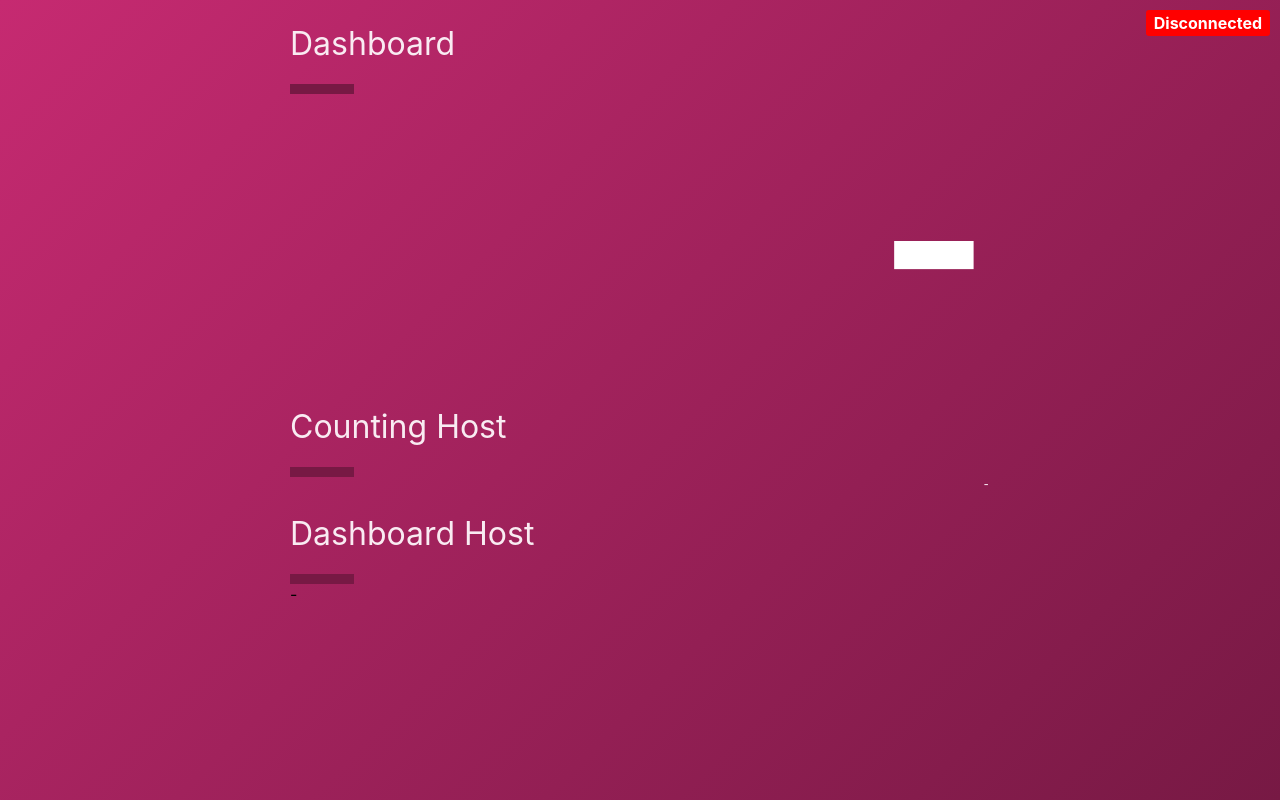
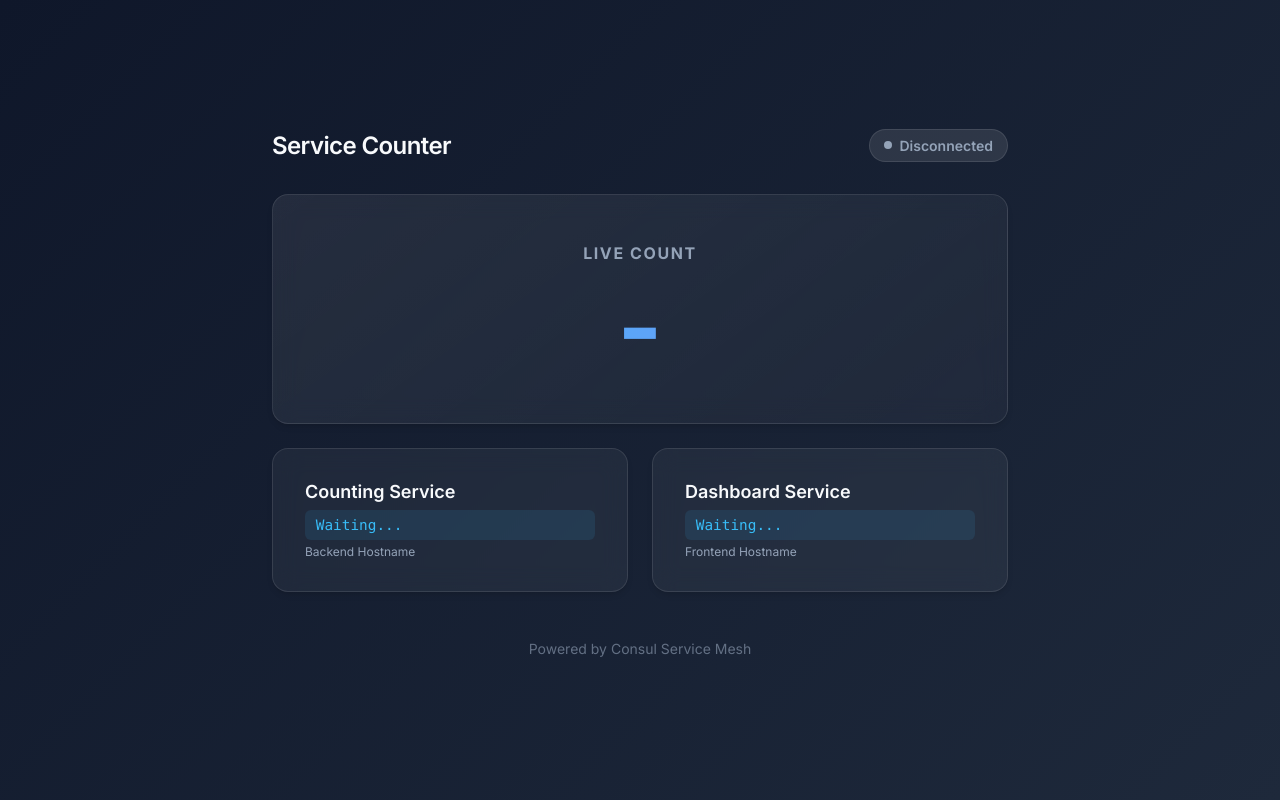
Before and after one commit to winyannainghtut/dashboard-service, a plain HTML site: page assets/index.html in a window 1280 px wide. Drawn offline with Linux system fonts and the light colour scheme.

Commit message:
update dashboard

```diff
--- a/assets/index.html
+++ b/assets/index.html
@@ -3,28 +3,52 @@
  SPDX-License-Identifier: MPL-2.0
 -->
 
-<html>
+<!DOCTYPE html>
+<html lang="en">
 
 <head>
   <meta charset="UTF-8">
   <meta name="viewport" content="width=device-width, initial-scale=1.0">
-  <title>Tutorial: Counter via Service</title>
+  <title>Service Counter Dashboard</title>
   <link rel="stylesheet" href="styles.css" />
+  <link rel="preconnect" href="https://fonts.googleapis.com">
+  <link rel="preconnect" href="https://fonts.gstatic.com" crossorigin>
+  <link href="https://fonts.googleapis.com/css2?family=Inter:wght@400;600;700&display=swap" rel="stylesheet">
 </head>
 
 <body>
-  <div class="container">
-    <h1>Dashboard</h1>
-    <div id="line"></div>
-    <div id="count">-</div>
-    <h1>Counting Host</h1>
-    <div id="line"></div>
-    <div id="hostname">-</div>
-    <h1>Dashboard Host</h1>
-    <div id="line"></div>
-    <div id="dashboard-hostname">-</div>
+  <div class="dashboard-wrapper">
+    <header class="dashboard-header">
+      <h1>Service Counter</h1>
+      <div id="connection-status" class="status-badge">Connecting...</div>
+    </header>
+
+    <main class="dashboard-grid">
+      <!-- Main Count Card -->
+      <div class="card count-card">
+        <h2>Live Count</h2>
+        <div class="count-value" id="count">-</div>
+      </div>
+
+      <!-- Host Info Cards -->
+      <div class="card host-card">
+        <h3>Counting Service</h3>
+        <div class="host-id" id="hostname">Waiting...</div>
+        <div class="host-label">Backend Hostname</div>
+      </div>
+
+      <div class="card host-card">
+        <h3>Dashboard Service</h3>
+        <div class="host-id" id="dashboard-hostname">Waiting...</div>
+        <div class="host-label">Frontend Hostname</div>
+      </div>
+    </main>
+
+    <footer class="dashboard-footer">
+      <p>Powered by Consul Service Mesh</p>
+    </footer>
   </div>
-  <div id="connection-status">Disconnected</div>
+
   <script src="app.js"></script>
 </body>
 
--- a/assets/styles.css
+++ b/assets/styles.css
@@ -3,89 +3,178 @@
  * SPDX-License-Identifier: MPL-2.0
  */
 
-/*
-  pink (light to dark)
-  #c62a71
-  #9e225a
-  #771944
-  #4f112d
-  #280817
-
-  #7c8797
-
-  lightest pink #f9ebf2
-*/
+:root {
+  --bg-gradient: linear-gradient(135deg, #0f172a 0%, #1e293b 100%);
+  --card-bg: rgba(255, 255, 255, 0.05);
+  --card-border: rgba(255, 255, 255, 0.1);
+  --text-primary: #f8fafc;
+  --text-secondary: #94a3b8;
+  --accent-color: #38bdf8;
+  --status-connected: #4ade80;
+  --status-disconnected: #f87171;
+  --font-family: 'Inter', system-ui, -apple-system, sans-serif;
+}
 
 body {
-  background: #c62a71;
-  background: -moz-linear-gradient(-45deg, #c62a71 0%, #771944 100%);
-  background: -webkit-linear-gradient(-45deg, #c62a71 0%,#771944 100%);
-  background: linear-gradient(135deg, #c62a71 0% ,#771944 100%);
-  filter: progid:DXImageTransform.Microsoft.gradient( startColorstr='#c62a71', endColorstr='#771944',GradientType=1 );
-
-  /* height: 100%; /* Firefox background fix */ */
-
   margin: 0;
-  padding: 1em;
+  min-height: 100vh;
+  background: var(--bg-gradient);
+  color: var(--text-primary);
+  font-family: var(--font-family);
+  display: flex;
+  justify-content: center;
+  align-items: center;
+  overflow-x: hidden;
 }
 
-body,
-p {
-  font-family: -apple-system, BlinkMacSystemFont, sans-serif;
+.dashboard-wrapper {
+  width: 100%;
+  max-width: 800px;
+  padding: 2rem;
+  box-sizing: border-box;
+}
+
+/* Header & Status */
+.dashboard-header {
+  display: flex;
+  justify-content: space-between;
+  align-items: center;
+  margin-bottom: 2rem;
 }
 
 h1 {
-  color: #f9ebf2;
-  font-weight: normal;
+  font-size: 1.5rem;
+  font-weight: 600;
+  margin: 0;
+  color: var(--text-primary);
+  letter-spacing: -0.025em;
 }
 
-#line {
-  border-bottom: 10px solid #771944;
-  width: 4em;
+.status-badge {
+  font-size: 0.875rem;
+  font-weight: 600;
+  padding: 0.5em 1em;
+  border-radius: 9999px;
+  background: rgba(255, 255, 255, 0.1);
+  color: var(--text-secondary);
+  border: 1px solid var(--card-border);
+  transition: all 0.3s ease;
+  display: flex;
+  align-items: center;
+  gap: 0.5em;
 }
 
-#count {
-  font-size: 15em;
-  font-weight: bold;
-  text-align: right;
-  color: #fff;
+.status-badge::before {
+  content: '';
+  display: block;
+  width: 8px;
+  height: 8px;
+  border-radius: 50%;
+  background-color: currentColor;
 }
 
-#hostname {
-  color: #f9ebf2;
-  text-align: right;
-  font-family: monospace;
+.status-badge.connected {
+  background: rgba(74, 222, 128, 0.1);
+  color: var(--status-connected);
+  border-color: rgba(74, 222, 128, 0.2);
 }
 
-#connection-status {
-  position: fixed;
-  top: 10px;
-  right: 10px;
-  font-weight: bold;
-  color: white;
-  border-radius: 0.2em;
-  padding: 0.2em 0.5em;
-  text-align: right;
-  background-color: red;
+/* Dashboard Grid */
+.dashboard-grid {
+  display: grid;
+  grid-template-columns: 1fr 1fr;
+  gap: 1.5rem;
 }
 
-.connected {
-  background-color: green !important;
+.card {
+  background: var(--card-bg);
+  backdrop-filter: blur(12px);
+  -webkit-backdrop-filter: blur(12px);
+  border: 1px solid var(--card-border);
+  border-radius: 1rem;
+  padding: 2rem;
+  box-shadow: 0 4px 6px -1px rgba(0, 0, 0, 0.1), 0 2px 4px -1px rgba(0, 0, 0, 0.06);
 }
 
-.container {
-  margin: 0 auto;
-  max-width: 700px;
+/* Main Count Card */
+.count-card {
+  grid-column: span 2;
+  text-align: center;
+  padding: 3rem 2rem;
+  background: linear-gradient(145deg, rgba(255, 255, 255, 0.08) 0%, rgba(255, 255, 255, 0.03) 100%);
 }
 
-@media only screen and (max-width: 700px) {
-  body {
-    padding: 10px;
+.count-card h2 {
+  margin: 0 0 1rem 0;
+  font-size: 1rem;
+  text-transform: uppercase;
+  letter-spacing: 0.1em;
+  color: var(--text-secondary);
+}
+
+.count-value {
+  font-size: 6rem;
+  font-weight: 700;
+  line-height: 1;
+  background: linear-gradient(to right, #38bdf8, #818cf8);
+  -webkit-background-clip: text;
+  background-clip: text;
+  color: transparent;
+  font-feature-settings: "tnum";
+  font-variant-numeric: tabular-nums;
+}
+
+/* Host Stats Cards */
+.host-card {
+  display: flex;
+  flex-direction: column;
+  justify-content: center;
+}
+
+.host-card h3 {
+  margin: 0 0 0.5rem 0;
+  font-size: 1.125rem;
+  font-weight: 600;
+  color: var(--text-primary);
+}
+
+.host-id {
+  font-family: 'SF Mono', 'Roboto Mono', Menlo, monospace;
+  font-size: 0.9rem;
+  color: var(--accent-color);
+  background: rgba(56, 189, 248, 0.1);
+  padding: 0.5em 0.75em;
+  border-radius: 0.375rem;
+  display: inline-block;
+  margin-bottom: 0.25rem;
+}
+
+.host-label {
+  font-size: 0.75rem;
+  color: var(--text-secondary);
+  margin-top: auto;
+}
+
+/* Footer */
+.dashboard-footer {
+  text-align: center;
+  margin-top: 3rem;
+  font-size: 0.875rem;
+  color: var(--text-secondary);
+  opacity: 0.6;
+}
+
+/* Responsive */
+@media (max-width: 640px) {
+  .dashboard-grid {
+    grid-template-columns: 1fr;
   }
-  h1 {
-    font-size: 1.5em;
+
+  .count-card {
+    grid-column: span 1;
   }
-  #count {
-    font-size: 8em;
+
+  .count-value {
+    font-size: 4rem;
   }
 }
```
